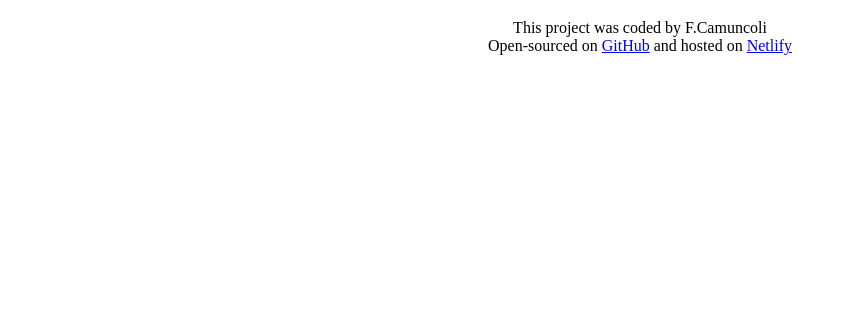
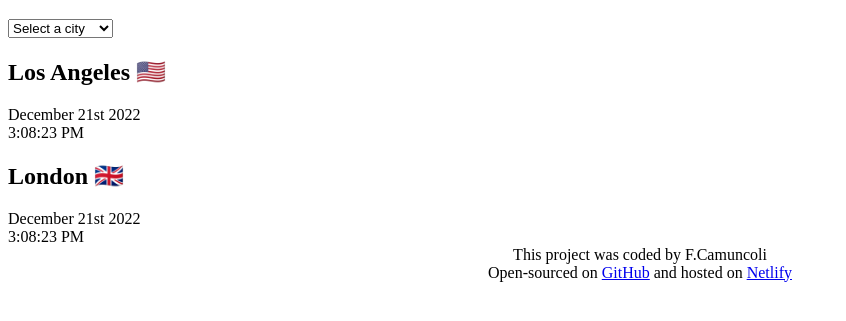
Before and after one commit to FedeCamu/world-clock, a plain HTML site: page index.html in a window 1280 px wide. Shown: the part 61-382 px from the top of the page, without its empty margins (0-846 px from the left). Drawn offline with Linux system fonts and the light colour scheme.

Commit message:
added basic HTML

```diff
--- a/index.html
+++ b/index.html
@@ -8,7 +8,28 @@
     <title>World Clock</title>
   </head>
   <body>
-    <h1>World Clock</h1>
+    <div class="container">
+      <h1>World Clock</h1>
+
+      <select id="cities">
+        <option value="">Select a city</option>
+        <option value="">San Diego 🇺🇸</option>
+        <option value="">Rome 🇮🇹</option>
+        <option value="">Toronto 🇨🇦</option>
+      </select>
+
+      <div class="city">
+        <h2>Los Angeles 🇺🇸</h2>
+        <div class="date">December 21st 2022</div>
+        <div class="time">3:08:23 PM</div>
+      </div>
+
+      <div class="city">
+        <h2>London 🇬🇧</h2>
+        <div class="date">December 21st 2022</div>
+        <div class="time">3:08:23 PM</div>
+      </div>
+    </div>
 
     <footer class="credits">
       This project was coded by
```
